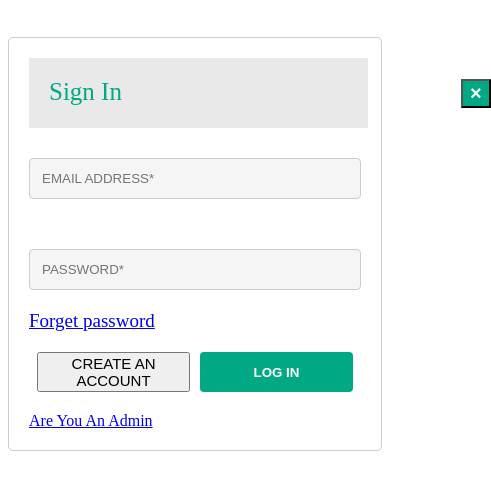
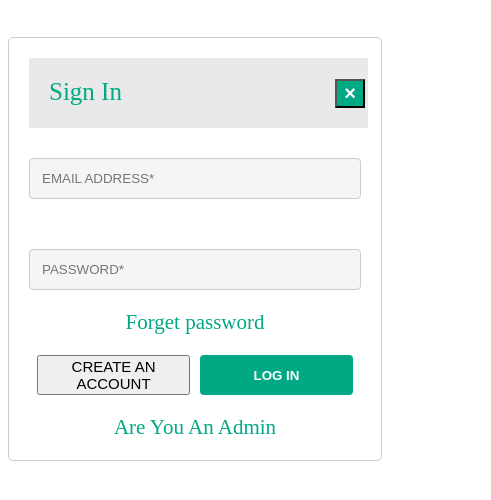
Before and after one commit to shubhamthite09/chatify.com, a website: page frontend/login.html in a window 390 px wide. Shown: the whole page, 491 px wide, since content can reach past the window. Drawn offline with Linux system fonts and the light colour scheme; files whose address does not match are found by name.

Commit message:
added responsiveness in sign-up page and log-in page

```diff
--- a/frontend/login.html
+++ b/frontend/login.html
@@ -60,7 +60,7 @@ button[type="submit"]:hover {
   position: relative;
   width: 30px;
   top: 0px;
-  left: 335px;
+  left: 70%;
   font-size: 20px;
   font-weight: bold;
   color: white;
@@ -92,6 +92,13 @@ span{
     margin: 0px;
     color: #00a884;
 }
+a{display: flex;
+ color: #00a884;
+ text-decoration: none;
+justify-content: center;
+font-size: 21px;
+}
+
     </style>
 </head>
 <body>
@@ -104,7 +111,7 @@ span{
         <input type="email" id="email" name="email" placeholder="EMAIL ADDRESS*" required><br>
         <input type="password" id="password" name="password" placeholder="PASSWORD*" required><br>
 
-        <a href="#" id="forg" style="font-size: 19px;">Forget password</a>
+        <a href="#" id="forg" >Forget password</a>
         <div class="flex">
             <button id="createaccount" type="submit">CREATE AN ACCOUNT</button>
             <button id="signup">LOG IN</button>
@@ -125,6 +132,10 @@ let flag = false
     createac.addEventListener("click",()=>{
         window.location.assign("./sighnup.html")
     })
+    document.querySelector(".close-button").addEventListener("click",()=>{
+        window.location.assign("./sighnup.html")
+    })
+
     document.getElementById('forg').addEventListener("click",()=>{
         window.location.assign("./forgot.html")
     })
```
